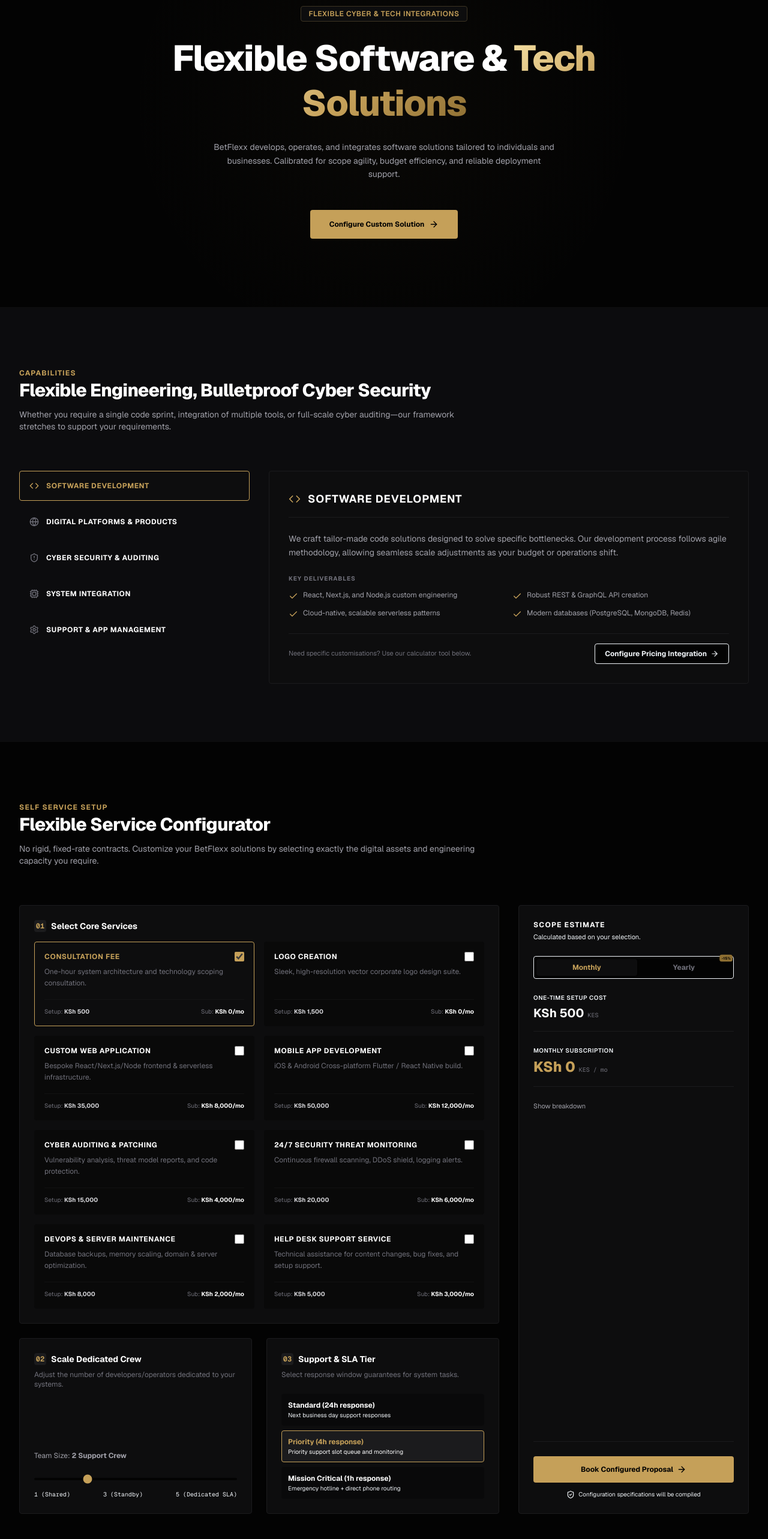
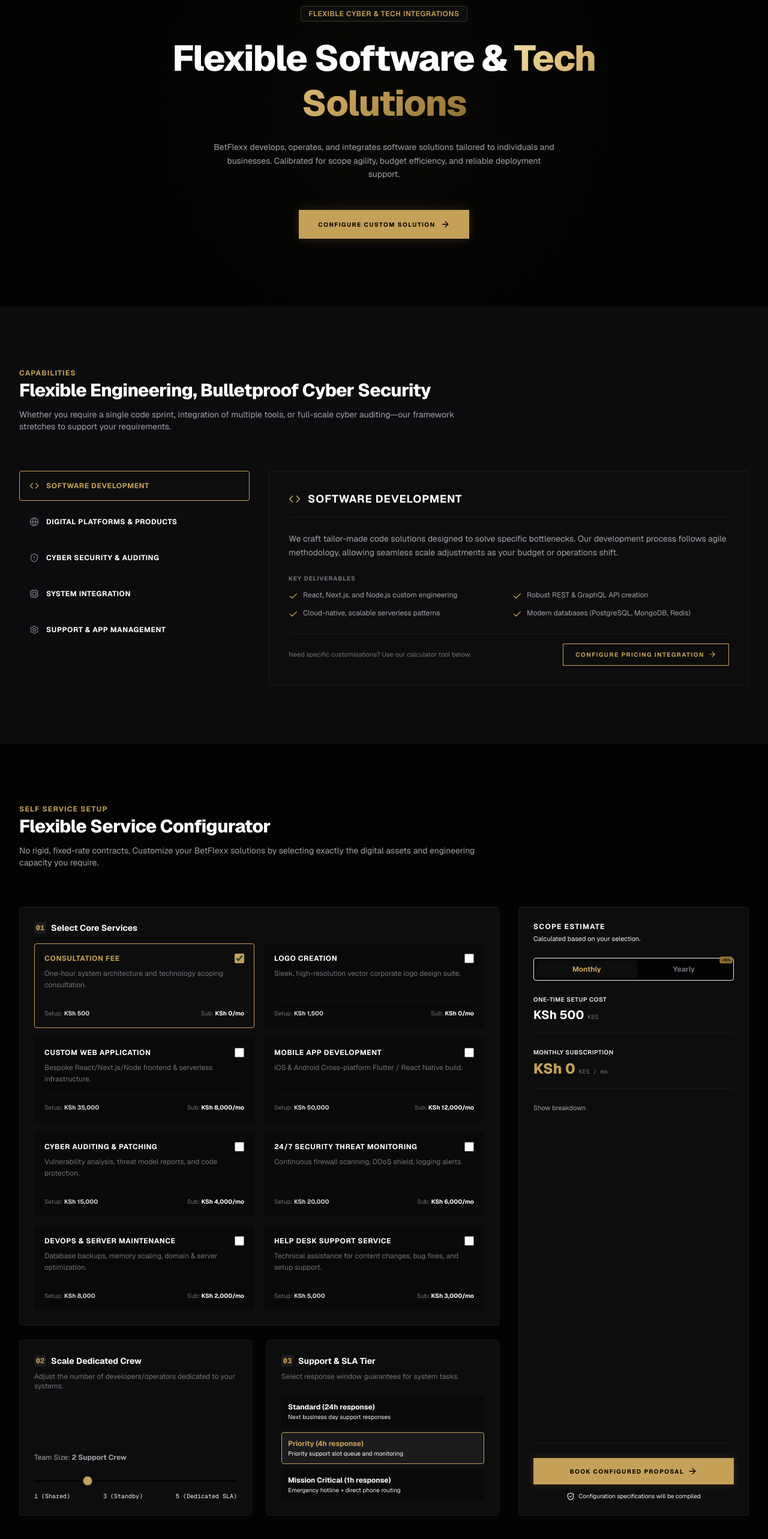
Before and after one commit to devflex001/turbo-fiesta, a Next.js app: page / in a window 1280 px wide. Shown: the part 168-2734 px from the top of the page at 60% size. Built offline with nearby package versions, Linux system fonts and the light colour scheme.

Commit message:
feat: add interactive FlexCalculator component for service configuration and pricing estimation

```diff
--- a/app/components/FlexCalculator.tsx
+++ b/app/components/FlexCalculator.tsx
@@ -307,7 +307,7 @@
                       contactForm.scrollIntoView({ behavior: "smooth" });
                     }
                   }}
-                  className="w-full py-3.5 rounded text-xs font-bold text-center text-black bg-gold-main hover:bg-[#b08e4b] transition-colors cursor-pointer flex items-center justify-center gap-1.5"
+                  className="btn-gold-solid w-full py-3.5 text-[10px] cursor-pointer flex items-center gap-1.5"
                 >
                   Book Configured Proposal
                   <ArrowRight className="w-4 h-4" />
--- a/app/components/Hero.tsx
+++ b/app/components/Hero.tsx
@@ -37,7 +37,7 @@
           <div className="flex justify-center pt-6">
             <button
               onClick={() => scrollToSection("calculator")}
-              className="px-8 py-4 rounded text-xs font-bold text-black bg-gold-main hover:bg-[#b08e4b] hover:shadow-[0_0_20px_rgba(197,160,89,0.2)] transition-all cursor-pointer flex items-center justify-center gap-2 group"
+              className="btn-gold-solid px-8 py-4 text-[10px] cursor-pointer flex items-center gap-2 group"
             >
               Configure Custom Solution
               <ArrowRight className="w-4 h-4 transition-transform group-hover:translate-x-0.5" />
--- a/app/components/Services.tsx
+++ b/app/components/Services.tsx
@@ -148,7 +148,7 @@
                       const element = document.getElementById("calculator");
                       if (element) element.scrollIntoView({ behavior: "smooth" });
                     }}
-                    className="w-full sm:w-auto px-4 py-2 rounded text-xs font-bold text-zinc-350 bg-zinc-950 border border-zinc-850 hover:border-gold-main hover:text-white transition-colors flex items-center justify-center gap-1.5 cursor-pointer"
+                    className="btn-gold-outline w-full sm:w-auto px-5 py-2.5 text-[10px] cursor-pointer flex items-center gap-1.5"
                   >
                     Configure Pricing Integration
                     <ArrowRight className="w-3.5 h-3.5" />
```
